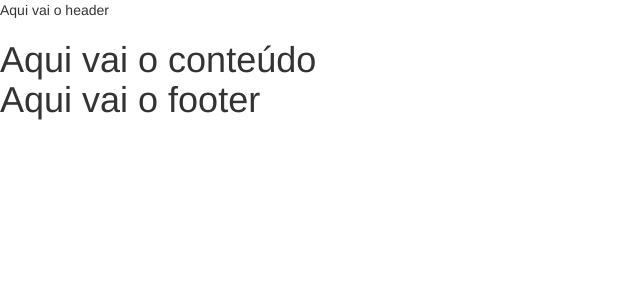
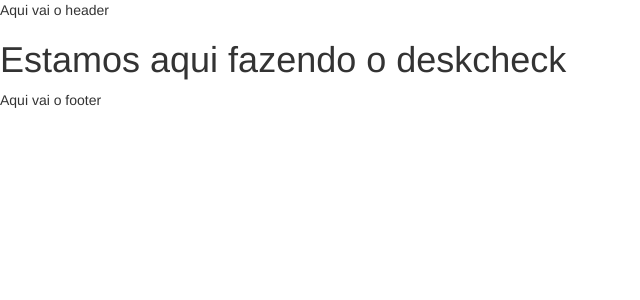
Before and after one commit to associacao-vagalume/vagalume.org.br, a Jekyll site: the page built from index.html, in a window 1280 px wide. Shown: the top 300 px of the page, without its empty margins (0-640 px from the left). Built offline with Jekyll 4.4.1, drawn with Linux system fonts in a browser that asks for light colours.

Commit message:
Teste de deploy para deskcheck

```diff
--- a/index.html
+++ b/index.html
@@ -3,4 +3,4 @@ layout: page
 title: Home
 ---
 
-<h1>Aqui vai o conteúdo</XXX>
+<h1>Estamos aqui fazendo o deskcheck</h1>
```
